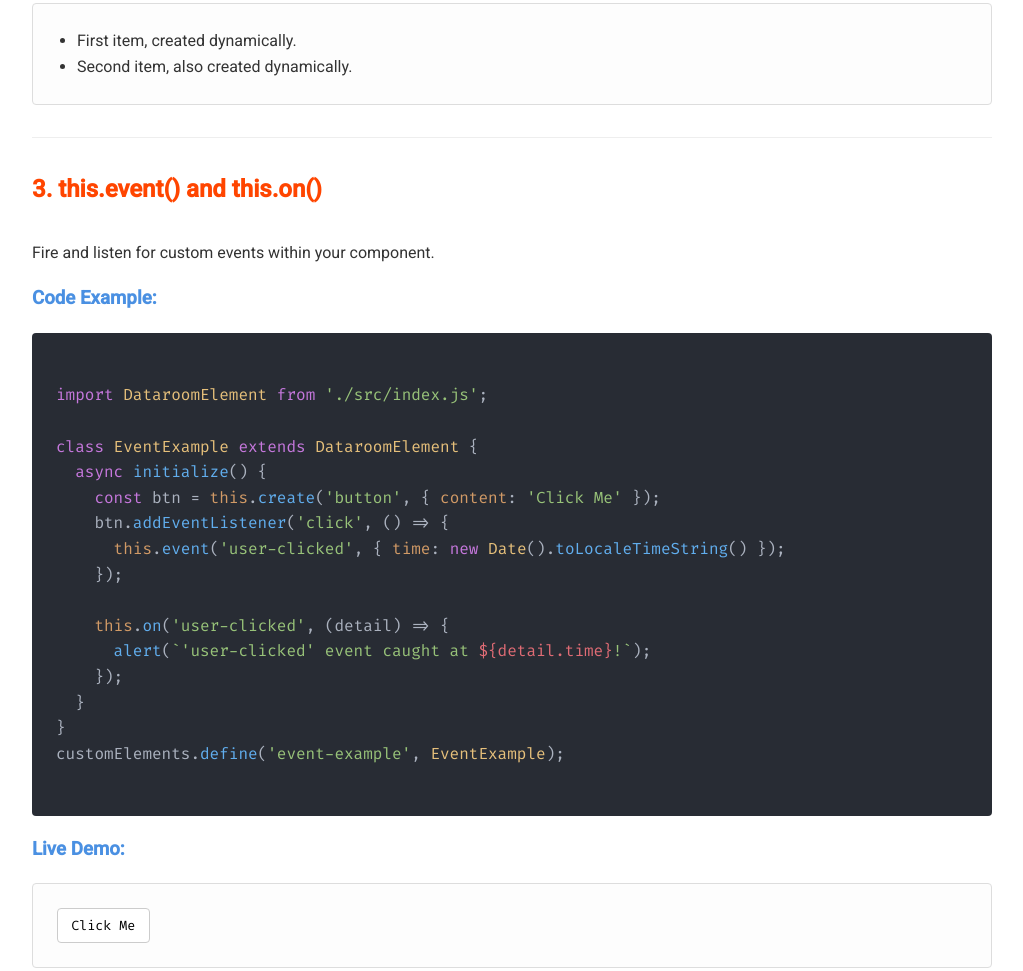
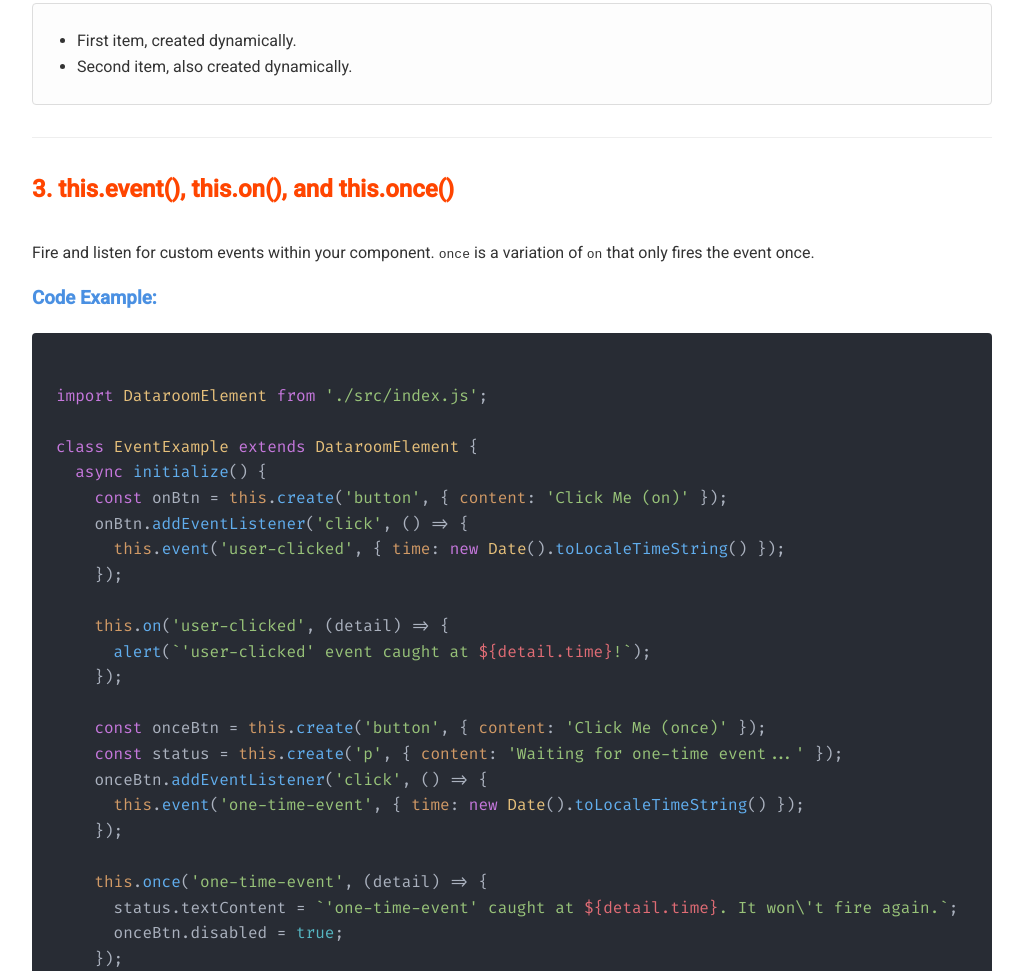
Before and after one commit to DATAROOM-NETWORK/dataroom.js, a website: page index.html in a window 1280 px wide. Shown: the part 1810-2781 px from the top of the page, without its empty margins (128-1151 px from the left). Drawn offline with nearby package versions, Linux system fonts and the light colour scheme.

Commit message:
added once feature

```diff
--- a/index.html
+++ b/index.html
@@ -171,24 +171,35 @@ customElements.define('create-example', CreateExample);
     </article>
 
     <!-- ====================================================================== -->
-    <!-- Article 3: this.event() and this.on()                                  -->
+    <!-- Article 3: this.event(), this.on(), and this.once()                    -->
     <!-- ====================================================================== -->
     <article>
-      <h2>3. this.event() and this.on()</h2>
-      <p>Fire and listen for custom events within your component.</p>
+      <h2>3. this.event(), this.on(), and this.once()</h2>
+      <p>Fire and listen for custom events within your component. <code>once</code> is a variation of <code>on</code> that only fires the event once.</p>
       <h3>Code Example:</h3>
       <pre><code class="language-javascript">
 import DataroomElement from './src/index.js';
 
 class EventExample extends DataroomElement {
   async initialize() {
-    const btn = this.create('button', { content: 'Click Me' });
-    btn.addEventListener('click', () => {
+    const onBtn = this.create('button', { content: 'Click Me (on)' });
+    onBtn.addEventListener('click', () => {
       this.event('user-clicked', { time: new Date().toLocaleTimeString() });
     });
 
     this.on('user-clicked', (detail) => {
       alert(`'user-clicked' event caught at ${detail.time}!`);
+    });
+
+    const onceBtn = this.create('button', { content: 'Click Me (once)' });
+    const status = this.create('p', { content: 'Waiting for one-time event...' });
+    onceBtn.addEventListener('click', () => {
+      this.event('one-time-event', { time: new Date().toLocaleTimeString() });
+    });
+
+    this.once('one-time-event', (detail) => {
+      status.textContent = `'one-time-event' caught at ${detail.time}. It won\'t fire again.`;
+      onceBtn.disabled = true;
     });
   }
 }
@@ -202,12 +213,25 @@ customElements.define('event-example', EventExample);
         import DataroomElement from './src/index.js';
         class EventExample extends DataroomElement {
           async initialize() {
-            const btn = this.create('button', { content: 'Click Me' });
-            btn.addEventListener('click', () => {
+            const onBtn = this.create('button', { content: 'Click Me (on)' });
+            onBtn.addEventListener('click', () => {
               this.event('user-clicked', { time: new Date().toLocaleTimeString() });
             });
+
             this.on('user-clicked', (detail) => {
               alert(`'user-clicked' event caught at ${detail.time}!`);
+            });
+
+            const onceBtn = this.create('button', { content: 'Click Me (once)' });
+            const status = this.create('p', { content: 'Waiting for one-time event...' });
+            onceBtn.addEventListener('click', () => {
+              this.event('one-time-event', { time: new Date().toLocaleTimeString() });
+            });
+
+            this.once('one-time-event', (detail) => {
+              status.textContent = `'one-time-event' caught at ${detail.time}. It won\'t fire again.`;
+              onceBtn.disabled = true;
+              onceBtn.style.cursor = 'not-allowed';
             });
           }
         }
--- a/package.json
+++ b/package.json
@@ -1,6 +1,6 @@
 {
   "name": "dataroom-js",
-  "version": "0.5.0",
+  "version": "0.6.0",
   "description": "The core component behind dataroom.js",
   "main": "src/index.js",
   "type": "module",
--- a/src/index.js
+++ b/src/index.js
@@ -64,10 +64,21 @@ export default class DataroomElement extends HTMLElement {
    * @returns {void}
    */
   on(name, cb){
-    console.log('creating event listener...', name);
     return this.addEventListener(name, (e)=>{
       cb(e.detail)
     });
+  }
+
+  /**
+   * Attaches an event listener that will be triggered only once.
+   * @param {string} name - The name of the event to listen for.
+   * @param {Function} cb - The callback function to execute when the event is fired.
+   * @returns {void}
+   */
+  once(name, cb){
+    return this.addEventListener(name, (e)=>{
+      cb(e.detail)
+    }, { once: true });
   }
 
   /**
```
Also changed, not shown: README.md.
